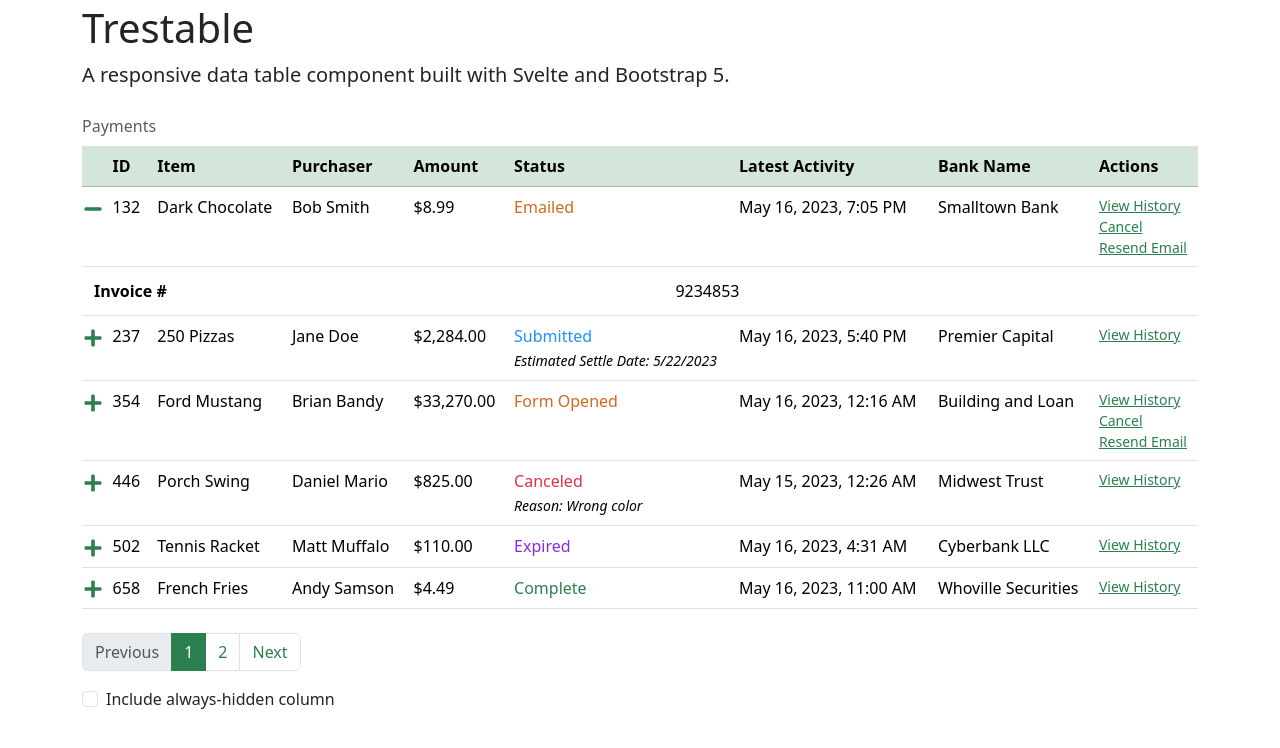
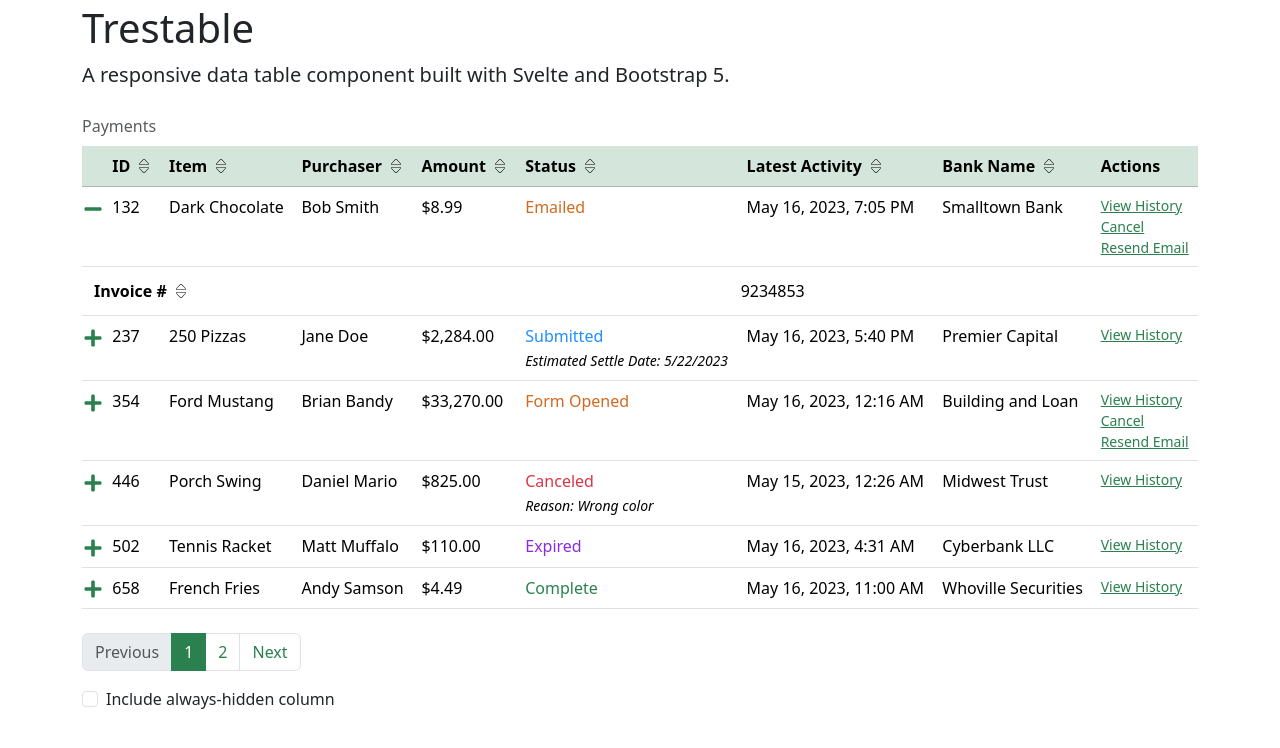
Before and after one commit to theodorejb/trestable, a SvelteKit app: page / in a window 1280 px wide. Both pictures are taken after a click on the button 93 px from the left and 208 px from the top of the page. Shown: the top 748 px of the page. Built offline with nearby package versions, Linux system fonts and the light colour scheme.

Commit message:
Add basic sorting support using URL params

```diff
--- /dev/null
+++ b/src/lib/ColHeadValue.svelte
@@ -0,0 +1,56 @@
+<script lang="ts">
+    import type { BaseColumn } from "./types.js";
+    import { getPropertyParam } from "./functions.js";
+
+    export let col: BaseColumn;
+    export let params: { [key: string]: string };
+    let sortLink = "";
+    let curSortVal = "";
+
+    $: if (col.property) {
+        let param = "sort" + getPropertyParam(col.property);
+        curSortVal = params[param];
+
+        if (!curSortVal) {
+            sortLink = `?${param}=asc`;
+        } else if (curSortVal === "asc") {
+            sortLink = `?${param}=desc`;
+        } else {
+            sortLink = "?";
+        }
+    }
+</script>
+
+{#if col.property}
+    <a class="icon-link icon-link-hover" href={sortLink}>
+        {col.name}
+        <svg class="bi" xmlns="http://www.w3.org/2000/svg" height="1em" viewBox="0 0 320 512">
+            {#if curSortVal === "asc"}
+                <path
+                    d="M182.6 41.4c-12.5-12.5-32.8-12.5-45.3 0l-128 128c-9.2 9.2-11.9 22.9-6.9 34.9s16.6 19.8 29.6 19.8H288c12.9 0 24.6-7.8 29.6-19.8s2.2-25.7-6.9-34.9l-128-128z"
+                />
+            {:else if curSortVal === "desc"}
+                <path
+                    d="M182.6 470.6c-12.5 12.5-32.8 12.5-45.3 0l-128-128c-9.2-9.2-11.9-22.9-6.9-34.9s16.6-19.8 29.6-19.8H288c12.9 0 24.6 7.8 29.6 19.8s2.2 25.7-6.9 34.9l-128 128z"
+                />
+            {:else}
+                <path
+                    d="M19.5 186.7L144.6 54.6c4-4.2 9.6-6.6 15.4-6.6s11.4 2.4 15.4 6.6L300.5 186.7c2.2 2.3 3.5 5.4 3.5 8.7c0 7-5.6 12.6-12.6 12.6H28.6c-7 0-12.6-5.6-12.6-12.6c0-3.2 1.2-6.3 3.5-8.7zm-11.6-11C2.8 181 0 188.1 0 195.4C0 211.2 12.8 224 28.6 224H291.4c15.8 0 28.6-12.8 28.6-28.6c0-7.3-2.8-14.4-7.8-19.7L187 43.6C180 36.2 170.2 32 160 32s-20 4.2-27 11.6L7.8 175.7zM19.5 325.3c-2.2-2.3-3.5-5.4-3.5-8.7c0-7 5.6-12.6 12.6-12.6H291.4c7 0 12.6 5.6 12.6 12.6c0 3.2-1.2 6.3-3.5 8.7L175.4 457.4c-4 4.2-9.6 6.6-15.4 6.6s-11.4-2.4-15.4-6.6L19.5 325.3zm-11.6 11L133 468.4c7 7.4 16.8 11.6 27 11.6s20-4.2 27-11.6L312.2 336.3c5-5.3 7.8-12.4 7.8-19.7c0-15.8-12.8-28.6-28.6-28.6H28.6C12.8 288 0 300.8 0 316.6c0 7.3 2.8 14.4 7.8 19.7z"
+                />
+            {/if}
+        </svg>
+    </a>
+{:else}
+    {col.name}
+{/if}
+
+<style>
+    .icon-link {
+        color: inherit;
+        text-decoration: none;
+    }
+
+    .icon-link:hover {
+        text-decoration: underline;
+    }
+</style>
--- a/src/lib/RespRow.svelte
+++ b/src/lib/RespRow.svelte
@@ -1,5 +1,6 @@
 <script lang="ts">
     import ColValue from "./ColValue.svelte";
+    import ColHeadValue from "./ColHeadValue.svelte";
     import { getCellClass } from "./functions.js";
     import type { Column, Breakpoint } from "./types.js";
 
@@ -9,6 +10,7 @@
     export let maxBreakpoint: Breakpoint | undefined;
     export let record: T;
     export let detailsClass: string;
+    export let params: { [key: string]: string };
 
     let isOpen = false;
 
@@ -66,7 +68,7 @@
                     {#each columns as col}
                         {#if col.breakpoint}
                             <tr class="d-{col.breakpoint}-none">
-                                <th class={col.thClass}>{col.name}</th>
+                                <th class={col.thClass}><ColHeadValue {col} {params} /></th>
                                 <td class={col.tdClass}><ColValue {col} {record} /></td>
                             </tr>
                         {/if}
--- a/src/lib/Trestable.svelte
+++ b/src/lib/Trestable.svelte
@@ -2,6 +2,7 @@
     import { getCellClass, getMaxBreakpoint } from "./functions.js";
     import type { Column } from "./types.js";
     import RespRow from "./RespRow.svelte";
+    import ColHeadValue from "./ColHeadValue.svelte";
 
     type T = $$Generic;
 
@@ -10,6 +11,7 @@
     export let theadTrClass = "table-primary";
     export let tbodyClass = "";
     export let detailsClass = "table table-sm mb-0 no-bottom-border";
+    export let params: { [key: string]: string } = {};
 
     $: maxBreakpoint = getMaxBreakpoint(columns);
 </script>
@@ -22,13 +24,15 @@
                 <th class="d-{maxBreakpoint}-none" />
             {/if}
             {#each columns as col}
-                <th class={getCellClass(col, true)}>{col.name}</th>
+                <th class={getCellClass(col, true)}>
+                    <ColHeadValue {col} {params} />
+                </th>
             {/each}
         </tr>
     </thead>
     <tbody class={tbodyClass}>
         {#each data as record}
-            <RespRow {columns} {maxBreakpoint} {record} {detailsClass} />
+            <RespRow {columns} {maxBreakpoint} {record} {detailsClass} {params} />
         {/each}
     </tbody>
 </table>
--- a/src/lib/functions.ts
+++ b/src/lib/functions.ts
@@ -11,7 +11,7 @@ export function getMaxBreakpoint(cols: BaseColumn[]): Breakpoint | undefined {
             continue;
         }
 
-        let index = breakpoints.indexOf(o.breakpoint);
+        const index = breakpoints.indexOf(o.breakpoint);
 
         if (index > maxBreakpointIndex) {
             maxBreakpointIndex = index;
@@ -36,7 +36,25 @@ export function getCellClass(col: BaseColumn, header: boolean): string {
     return cls;
 }
 
-export function getValue<X>(property: string, obj: X): string {
+export function getPropertyParam(property: string): string {
+    const parts = property.split(".");
+    let param = "";
+
+    for (const part of parts) {
+        param += `[${part}]`;
+    }
+
+    return param;
+}
+
+export function getParamProperty(param: string): string {
+    let property = param.replaceAll("][", ".");
+    property = property.replaceAll("sort[", "");
+
+    return property.replaceAll("]", "");
+}
+
+export function getValue<X>(property: string, obj: X): string | number | boolean {
     const parts = property.split(".");
     let val: any = obj;
 
--- a/src/routes/+page.svelte
+++ b/src/routes/+page.svelte
@@ -97,7 +97,7 @@
 
         <p class="lead">A responsive data table component built with Svelte and Bootstrap 5.</p>
 
-        <Trestable class="table caption-top mb-4" {columns} data={data.data}>
+        <Trestable class="table caption-top mb-4" {columns} data={data.data} params={data.params}>
             <caption>Payments</caption>
         </Trestable>
 
--- a/src/routes/+page.ts
+++ b/src/routes/+page.ts
@@ -1,12 +1,40 @@
+import { getParamProperty, getValue } from "$lib/functions.js";
 import { exampleData } from "./exampleData.js";
 
 export async function load({ url }) {
-    let page = +(url.searchParams.get("page") ?? 1);
+    const page = +(url.searchParams.get("page") ?? 1);
+    const data = [...exampleData];
+
+    for (const p of url.searchParams) {
+        if (p[0].startsWith("sort[")) {
+            data.sort(getCompareFn(p[0], p[1]));
+            break;
+        }
+    }
 
     return {
         page,
         pages: 2,
         params: Object.fromEntries(url.searchParams),
-        data: page === 1 ? exampleData.slice(0, 6) : exampleData.slice(6, 7),
+        data: page === 1 ? data.slice(0, 6) : data.slice(6, 7),
     };
 }
+
+function getCompareFn(sortCol: string, dir: string) {
+    const property = getParamProperty(sortCol);
+
+    return (a: object, b: object) => {
+        const aVal = getValue(property, dir === "asc" ? a : b);
+        const bVal = getValue(property, dir === "asc" ? b : a);
+
+        if (aVal < bVal) {
+            return -1;
+        }
+
+        if (aVal > bVal) {
+            return 1;
+        }
+
+        return 0;
+    };
+}
```
